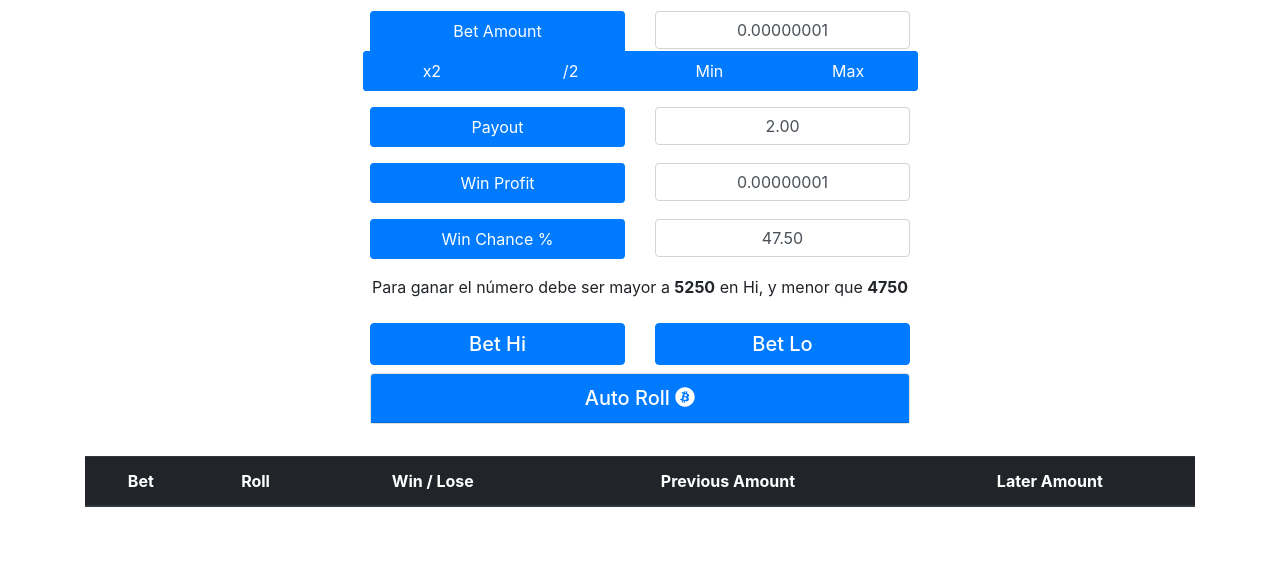
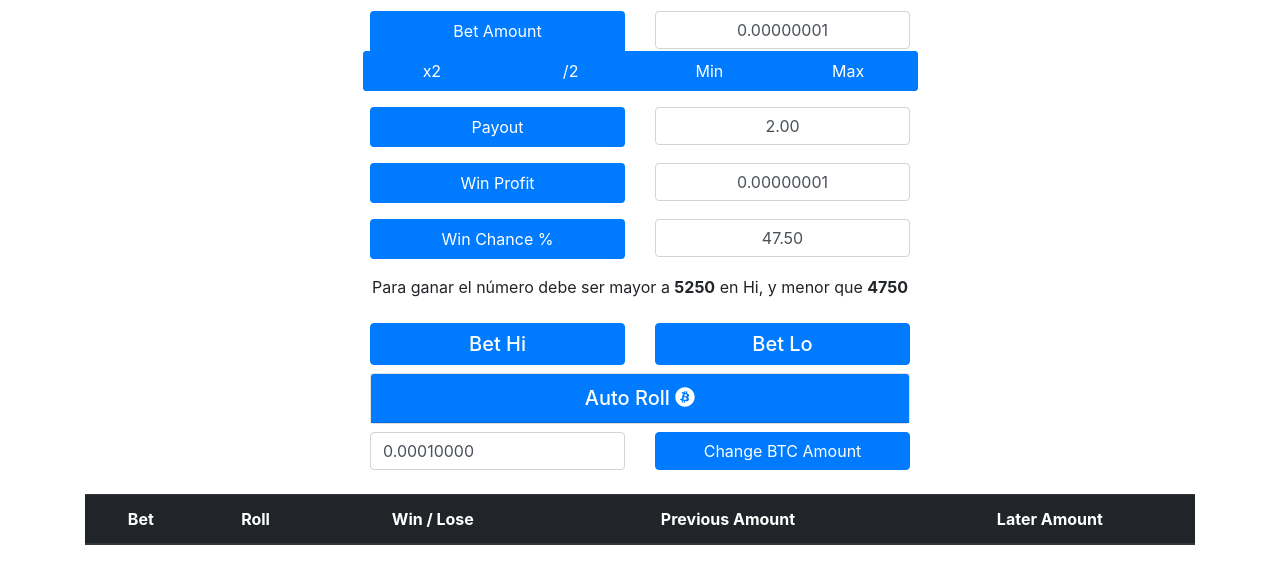
Before and after one commit to aaleexom/BitcoLab, a plain HTML site: page index.html in a window 1280 px wide. Shown: the part 199-782 px from the top of the page. Drawn offline with nearby package versions, Linux system fonts and the light colour scheme.

Commit message:
Add files via upload

```diff
--- a/index.html
+++ b/index.html
@@ -152,6 +152,16 @@
 					</div>
 				</div>
 
+				<div class="row justify-content-center">
+					<div class="col-md-3">
+						<input type="number" class="form-control" value="0.00010000" id="newBTCValue">
+					</div>
+					<div class="col-md-3">
+						<button type="submit" class="phFull btn btn-primary" id="changeBTC">
+							<p class="mb-0">Change BTC Amount</p>
+						</button>
+					</div>
+				</div>
 
 				<!-- ESTRATEGIAS
 
--- a/js/index.js
+++ b/js/index.js
@@ -794,4 +794,9 @@ $(document).ready(function(){
 		switchAuto();
 		returnAutoRollSTR2();
 	});
+
+	$("#changeBTC").click(function(){
+		var getVal = $("#newBTCValue").val();
+		$("#btcCounter").text(parseFloat(getVal).toFixed(8));
+	});
 });
```
